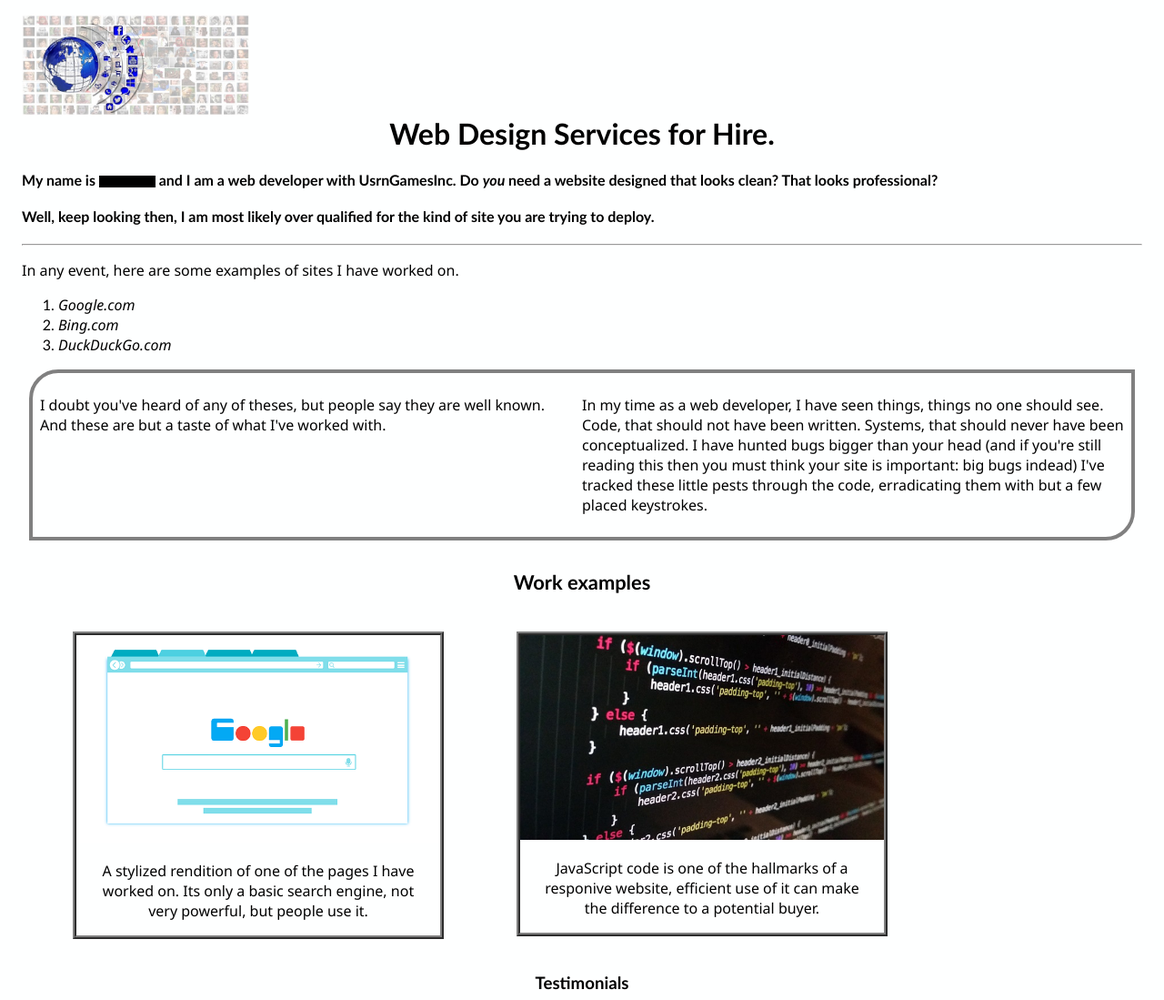
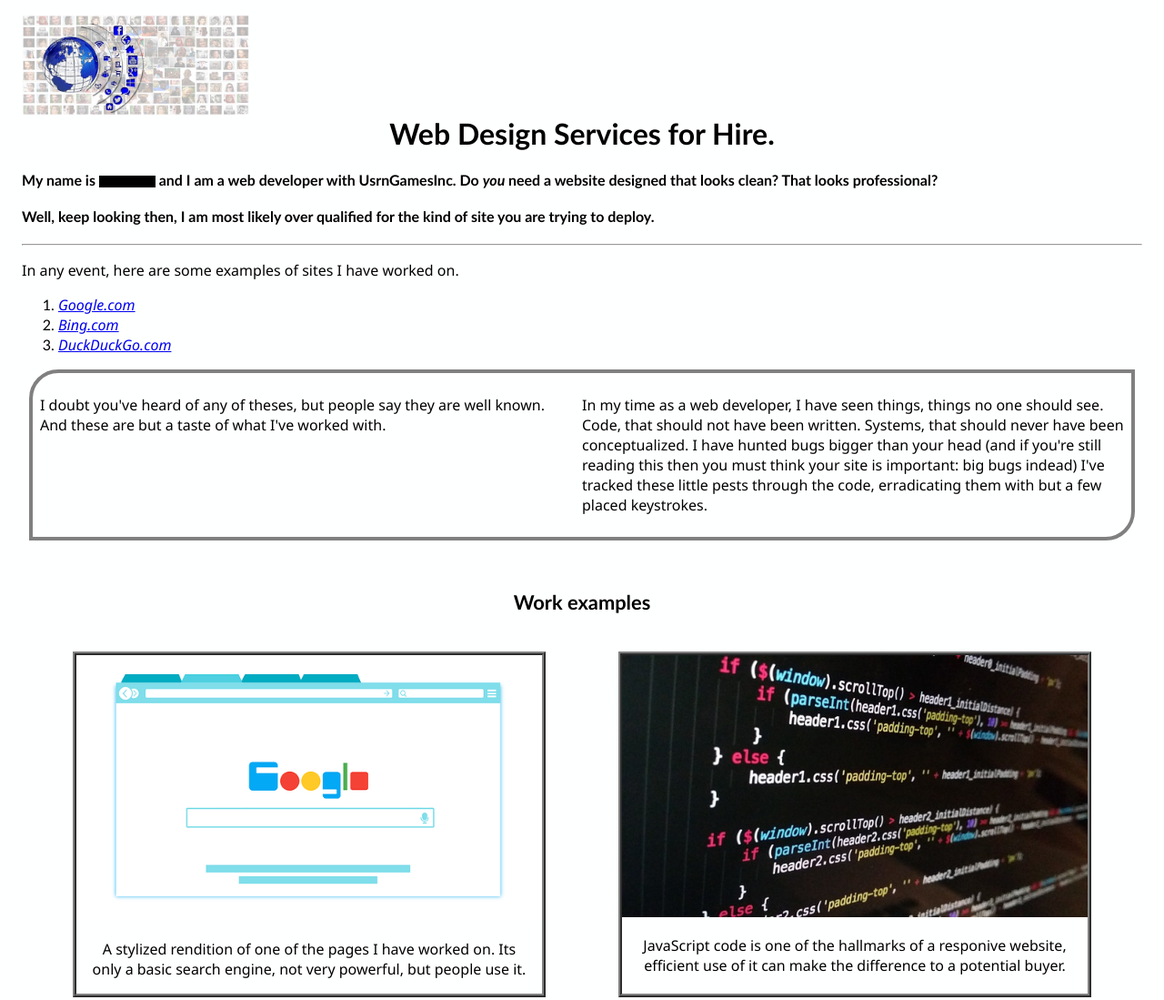
Before and after one commit to RVCC-IDMX/midterm2022-Pi-Guy53, a plain HTML site: page index.html in a window 1280 px wide. Shown: the top 1099 px of the page at 91% size. Drawn offline with Linux system fonts and the light colour scheme.

Commit message:
fixed grid alignment,

```diff
--- a/css/style.css
+++ b/css/style.css
@@ -58,19 +58,35 @@ ol li a
     font-family:'Gill Sans', 'Gill Sans MT', Calibri, 'Trebuchet MS', sans-serif;
     text-align: center;
     font-size: 14pt;
+
+    display: grid;;
+    grid-template-columns: 1fr 1fr;
+    grid-template-columns: 1fr 1fr;
+}
+
+#portfolio h3
+{
+    grid-column: 1/3;
 }
 
 #portfolio figure
 {
-    max-width: 25rem;
-    float:left;
+    max-width: 45rem;
     border: .25rem ridge grey;
 
+    justify-self: center;
+}
+
+#portfolio figure img
+{
+    max-width: 100%;
 }
 
 #portfolio figcaption
 {
     font-family: 'Segoe UI', Tahoma, Geneva, Verdana, sans-serif;
+
+    text-align: center;
     font-size: 12pt;
     margin: 1rem;
 }
--- a/index.html
+++ b/index.html
@@ -33,9 +33,9 @@
 
     <!--List of sites I've worked on-->
     <ol>
-        <li> <a>Google.com</a> </li>
-        <li> <a>Bing.com</a> </li>
-        <li> <a>DuckDuckGo.com</a></li>
+        <li> <a href="https://www.google.com/"> Google.com</a> </li>
+        <li> <a href="https://www.bing.com/?toWww=1&redig=E6E1703AFDC54E8ABE52261397987BF5">Bing.com</a> </li>
+        <li> <a href="https://duckduckgo.com/">DuckDuckGo.com</a></li>
     </ol>
 
     <!-- embelishment-->
@@ -64,15 +64,14 @@
 
             <!--First image and caption -->
             <figure>
-                <img src="img/browser-g988f82dcd_640.png" width="400" alt="Stylized Google search page">
+                <img src="img/browser-g988f82dcd_640.png" width="600" alt="Stylized Google search page">
                 <figcaption>
                     A stylized rendition of one of the pages I have worked on. Its only a basic search engine, not very powerful, but people use it.
-                </figcaption>
+                   </figcaption>
             </figure>
-
             <!--Second image and caption-->
             <figure>
-                <img src="img/technology-g89cbe1037_640.jpg" width="400" alt="Stylized Google search page">
+                <img src="img/technology-g89cbe1037_640.jpg" width="600" alt="Stylized Google search page">
                 <figcaption>
                     JavaScript code is one of the hallmarks of a responive website, efficient use of it can make the difference to a potential buyer.
                 </figcaption>
```
